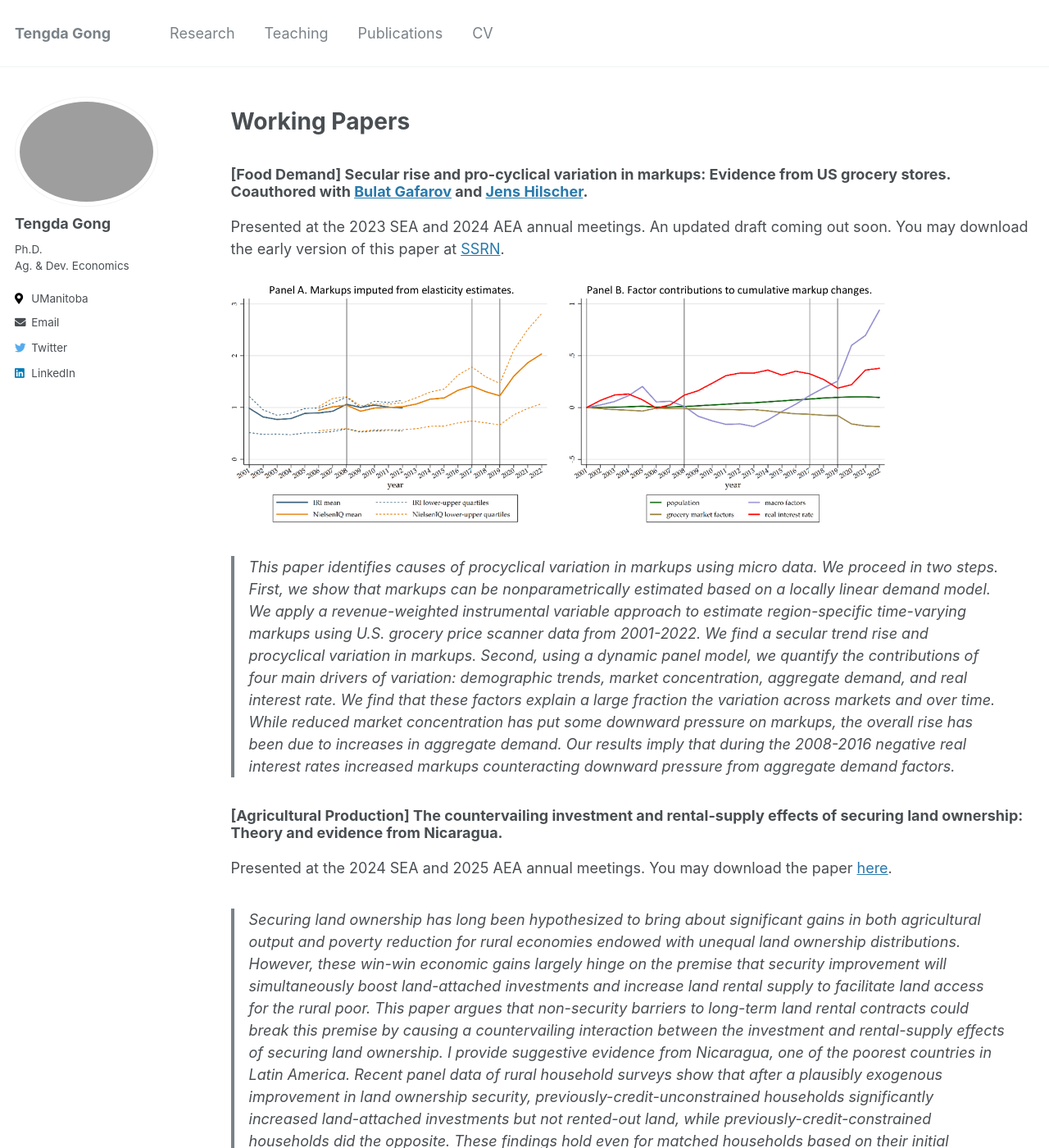
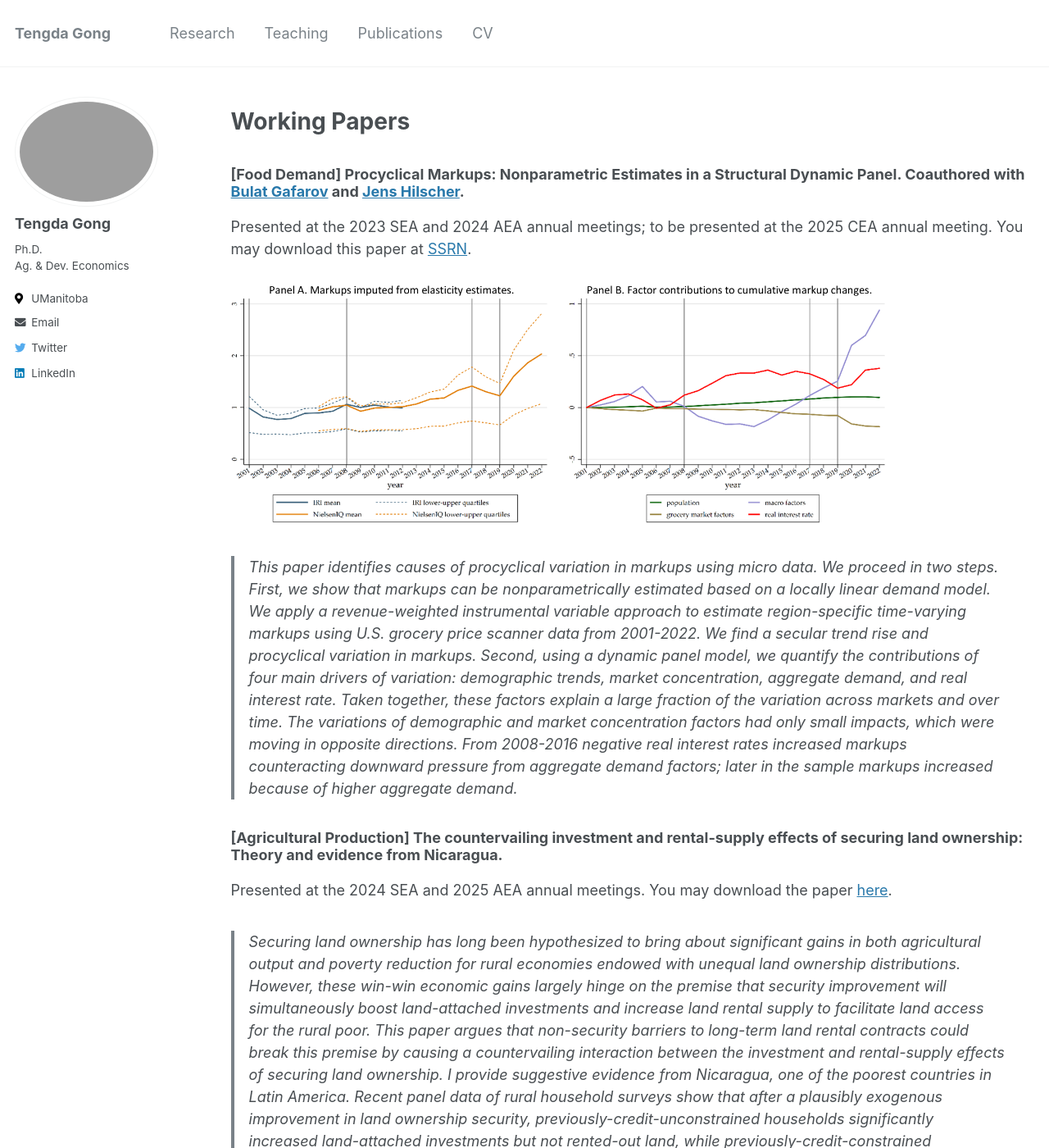
Before and after one commit to tendakung/tendakung.github.io, a Jekyll site: the page built from _pages/research.md, in a window 1280 px wide and 1400 px high. Shown: the whole window at 82% size. Built offline with Jekyll 4.4.1, drawn with Linux system fonts in a browser that asks for light colours.

Commit message:
Update research.md

```diff
--- a/_pages/research.md
+++ b/_pages/research.md
@@ -7,23 +7,12 @@ author_profile: true
 
 # Working Papers
 
-### [Food Demand] Secular rise and pro-cyclical variation in markups: Evidence from US grocery stores. Coauthored with [Bulat Gafarov](https://are.ucdavis.edu/people/faculty/bulat-gafarov/) and [Jens Hilscher](https://are.ucdavis.edu/people/faculty/jens-hilscher/).
-Presented at the 2023 SEA and 2024 AEA annual meetings. An updated draft coming out soon. You may download the early version of this paper at [SSRN](https://papers.ssrn.com/sol3/papers.cfm?abstract_id=4551482).
+### [Food Demand] Procyclical Markups: Nonparametric Estimates in a Structural Dynamic Panel. Coauthored with [Bulat Gafarov](https://are.ucdavis.edu/people/faculty/bulat-gafarov/) and [Jens Hilscher](https://are.ucdavis.edu/people/faculty/jens-hilscher/).
+Presented at the 2023 SEA and 2024 AEA annual meetings; to be presented at the 2025 CEA annual meeting. You may download this paper at [SSRN](https://papers.ssrn.com/sol3/papers.cfm?abstract_id=4551482).
 <br>
 <br>
 <img src='/images/research/JMP-webfigure.PNG' width='800'>
-> This paper identifies causes of procyclical variation in markups using micro data. We
-proceed in two steps. First, we show that markups can be nonparametrically estimated
-based on a locally linear demand model. We apply a revenue-weighted instrumental
-variable approach to estimate region-specific time-varying markups using U.S. grocery
-price scanner data from 2001-2022. We find a secular trend rise and procyclical variation
-in markups. Second, using a dynamic panel model, we quantify the contributions
-of four main drivers of variation: demographic trends, market concentration, aggregate
-demand, and real interest rate. We find that these factors explain a large fraction the
-variation across markets and over time. While reduced market concentration has put
-some downward pressure on markups, the overall rise has been due to increases in aggregate
-demand. Our results imply that during the 2008-2016 negative real interest rates
-increased markups counteracting downward pressure from aggregate demand factors.
+> This paper identifies causes of procyclical variation in markups using micro data. We proceed in two steps. First, we show that markups can be nonparametrically estimated based on a locally linear demand model. We apply a revenue-weighted instrumental variable approach to estimate region-specific time-varying markups using U.S. grocery price scanner data from 2001-2022. We find a secular trend rise and procyclical variation in markups. Second, using a dynamic panel model, we quantify the contributions of four main drivers of variation: demographic trends, market concentration, aggregate demand, and real interest rate. Taken together, these factors explain a large fraction of the variation across markets and over time. The variations of demographic and market concentration factors had only small impacts, which were moving in opposite directions. From 2008-2016 negative real interest rates increased markups counteracting downward pressure from aggregate demand factors; later in the sample markups increased because of higher aggregate demand.
 
 ### [Agricultural Production] The countervailing investment and rental-supply effects of securing land ownership: Theory and evidence from Nicaragua.
 Presented at the 2024 SEA and 2025 AEA annual meetings. You may download the paper [here](/files/pdf/research/land_ownership_security_202411.pdf).
```
